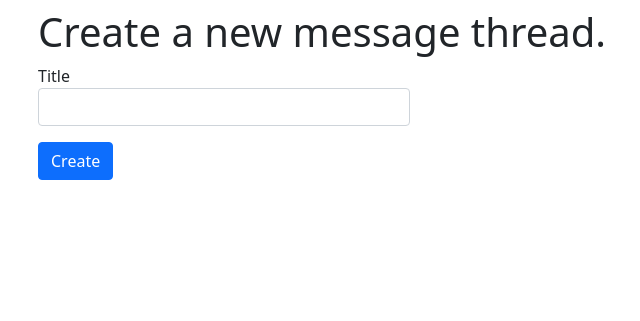
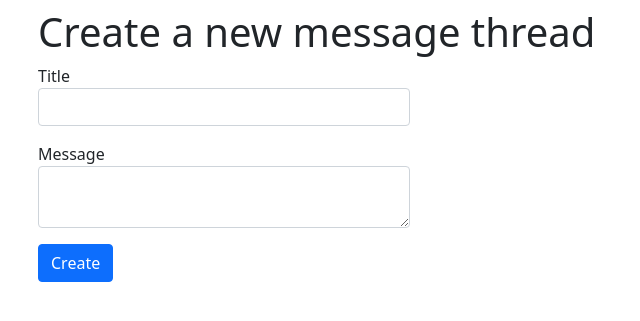
Before and after one commit to Jasminmo/Tieto-kanta-sovellus, a Flask app: page /threads/new/1 in a window 1280 px wide. Shown: the part 56-377 px from the top of the page, without its empty margins (44-684 px from the left). Run offline with Flask 2, Linux system fonts and the light colour scheme; the visitor is signed in with stand-in values (Sample User, id 1); data comes from the database, SQL or seed files in the repository.

Commit message:
Add textare for the message in thread creation form.
Now, created thread has a first message linked to it.

```diff
--- a/ChatApp/templates/threads/new.html
+++ b/ChatApp/templates/threads/new.html
@@ -1,7 +1,7 @@
 {% extends 'base.html' %}
 
 {% block header %}
-<h1>Create a new message thread.</h1>
+<h1>Create a new message thread</h1>
 {% endblock %}
 
 {% block content %}
@@ -11,6 +11,10 @@
       <input class="form-control" name="title" id="title" required>
     </div>
     <div class="mb-3">
+      <label for="message">Message</label>
+      <textarea class="form-control" name="message" id="message" required></textarea>
+    </div>
+    <div class="mb-3">
       <input class="btn btn-primary" type="submit" value="Create">
     </div>
   </form>
--- a/ChatApp/threads.py
+++ b/ChatApp/threads.py
@@ -1,7 +1,7 @@
 from flask import Blueprint, flash, g, redirect, render_template, request, session, url_for
 from werkzeug.security import check_password_hash, generate_password_hash
 from . import get_db
-from .models import Channels, Threads
+from .models import Channels, Messages, Threads
 
 bp = Blueprint('threads', __name__, url_prefix='/threads')
 db = get_db()
@@ -20,16 +20,20 @@ def new(channel_id):
 
     if request.method == 'POST':
         title = request.form['title']
+        content = request.form['message']
         channel = Channels.query.filter(Channels.id == channel_id).first()
         error = None
 
         if not title:
             error = 'title is required.'
-        elif channel is None:
+        if not content:
+            error = 'message is required.'
+        if channel is None:
             error = f"Channel {channel_id} is not found."
 
         if error is None:
             thread = Threads(title=title, channel_id=channel_id, creator=g.user)
+            message = Messages(content=content, thread=thread, sender=g.user)
             db.session.add(thread)
             db.session.commit()
             return redirect(url_for('.view_thread', id=thread.id))
```
Also changed, not shown: documentation/README.md.
